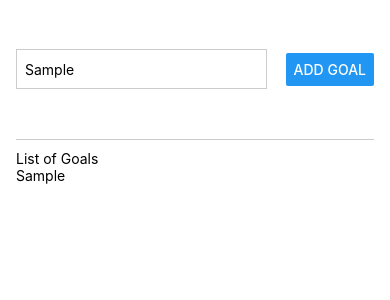
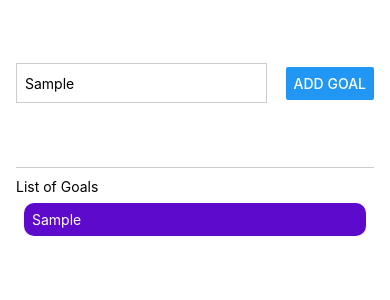
Before and after one commit to inhyoe/React_native, a React Native app: screen / in a window 390 px wide. Both pictures are taken after typing "Sample" into the empty fields and a click on the button "ADD GOAL". Shown: the top 300 px of the page. Built offline with nearby package versions, Linux system fonts and the light colour scheme.

Commit message:
Scroll View

```diff
--- a/App.tsx
+++ b/App.tsx
@@ -1,6 +1,7 @@
 import { useState } from 'react';
 import {
   Button,
+  ScrollView,
   StyleSheet,
   Text,
   TextInput,
@@ -35,10 +36,14 @@
         <Button title="add Goal" onPress={addGoalHandler} />
       </View>
       <View style={[styles.goalsContainer]}>
-        <Text>List of Goals</Text>
-        {courseGoals.map((goal, index) => (
-          <Text key={index}>{goal}</Text>
-        ))}
+        <ScrollView>
+          <Text>List of Goals</Text>
+          {courseGoals.map((goal, index) => (
+            <Text style={styles.goalItem} key={index}>
+              {goal}
+            </Text>
+          ))}
+        </ScrollView>
       </View>
     </View>
   );
@@ -69,6 +74,14 @@
     marginRight: '5%',
   },
   goalsContainer: {
-    flex: 5,
+    flex: 4,
+  },
+
+  goalItem: {
+    margin: 8,
+    padding: 8,
+    borderRadius: 10,
+    backgroundColor: '#5e0acc',
+    color: 'white',
   },
 });
```
